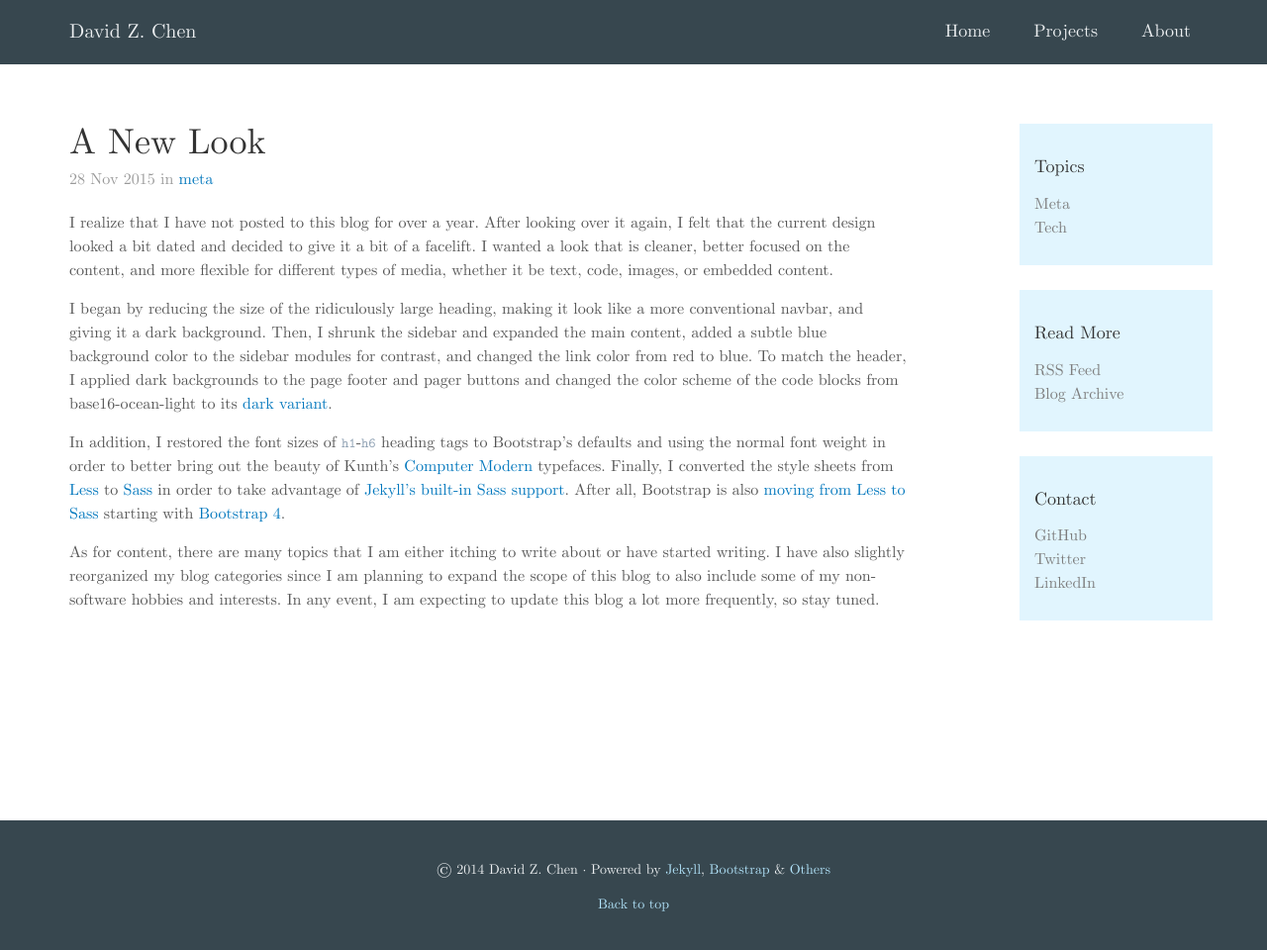
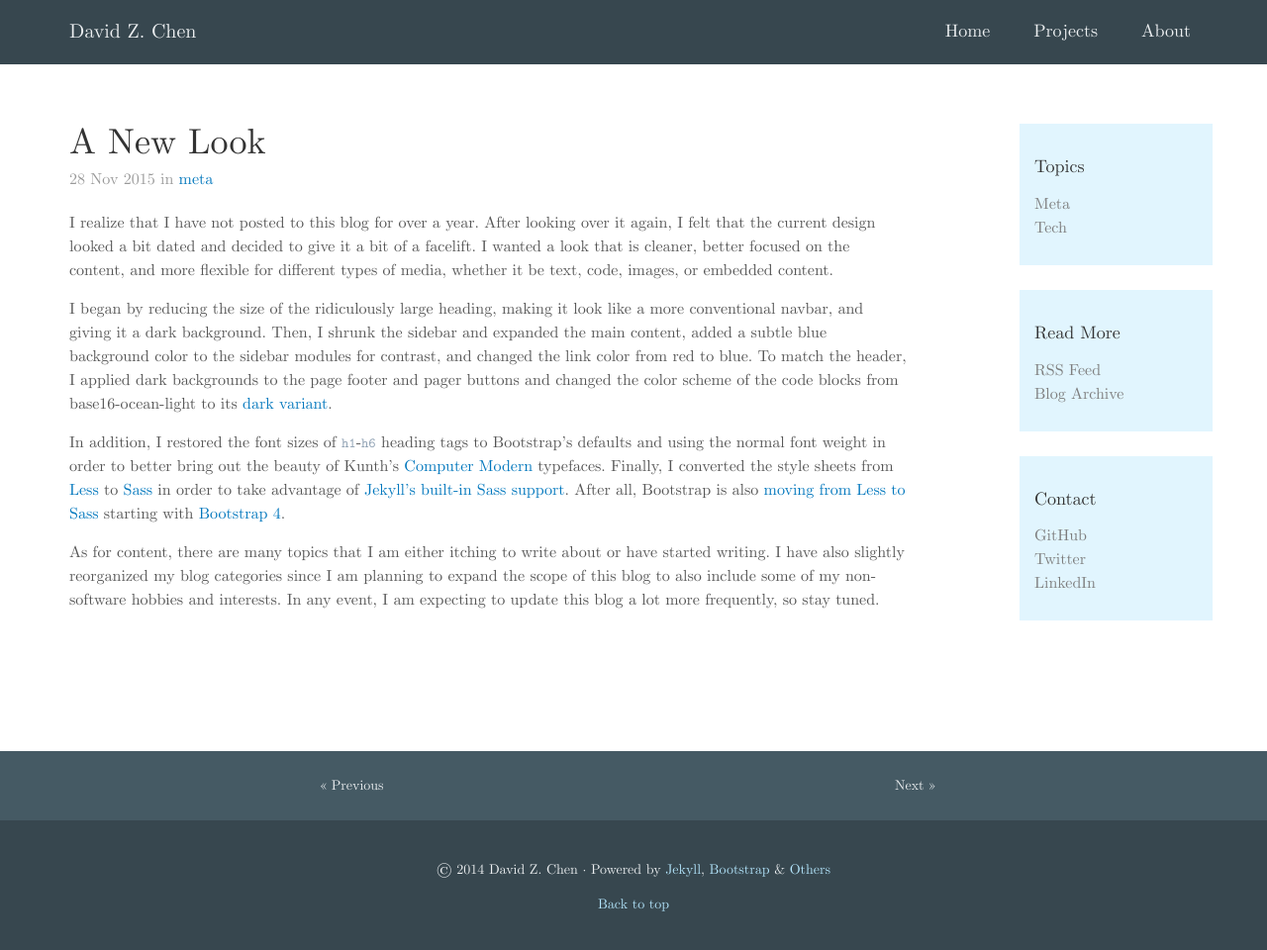
Before and after one commit to davidzchen/davidzchen.github.io, a Jekyll site: the page built from _posts/2015-11-28-a-new-look.md, in a window 1280 px wide and 969 px high. Shown: the top 960 px of the window at 99% size. Built offline with Jekyll 4.4.1, drawn with Linux system fonts in a browser that asks for light colours; Markdown is read by kramdown in place of the engine named in the settings.

Commit message:
Add blog pagination. Add prev and next links to post pages.

```diff
--- a/_config.yml
+++ b/_config.yml
@@ -1,5 +1,6 @@
 name: David Z. Chen
 markdown: redcarpet
 highlighter: pygments
+paginate: 5
 sass:
   sass_dir: _sass
--- a/_layouts/post.html
+++ b/_layouts/post.html
@@ -25,6 +25,23 @@
               {% include sidebar.html %}
             </div><!-- /.row -->
           </div><!-- /.container -->
+        </div><!-- /.blog-wrapper -->
+
+        <div class="pager-wrapper">
+          <div class="container">
+            <div class="row">
+              <div class="col-sm-12">
+                <ul class="pager">
+                  <li class="previous">
+                    <a href="{{ page.previous.url }}">&laquo; Previous</a>
+                  </li>
+                  <li class="next">
+                    <a href="{{ page.next.url }}">Next &raquo;</a>
+                  </li>
+                </ul>
+              </div>
+            </div>
+          </div>
         </div>
 
       </div><!-- /.wrapper-content -->
--- a/index.html
+++ b/index.html
@@ -4,7 +4,7 @@ nav: home
 title: Home
 ---
 
-    {% for post in site.posts %}
+    {% for post in paginator.posts %}
       <div class="blog-post">
         <div class="blog-post-title">
           <h1><a href="{{ post.url }}">{{ post.title }}</a></h1>
```
Also changed, not shown: _layouts/blog.html (+6 -2 lines).
